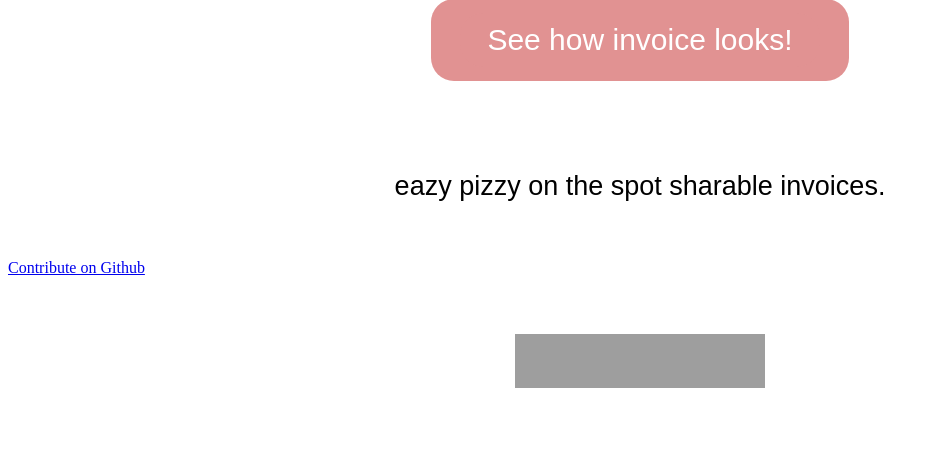
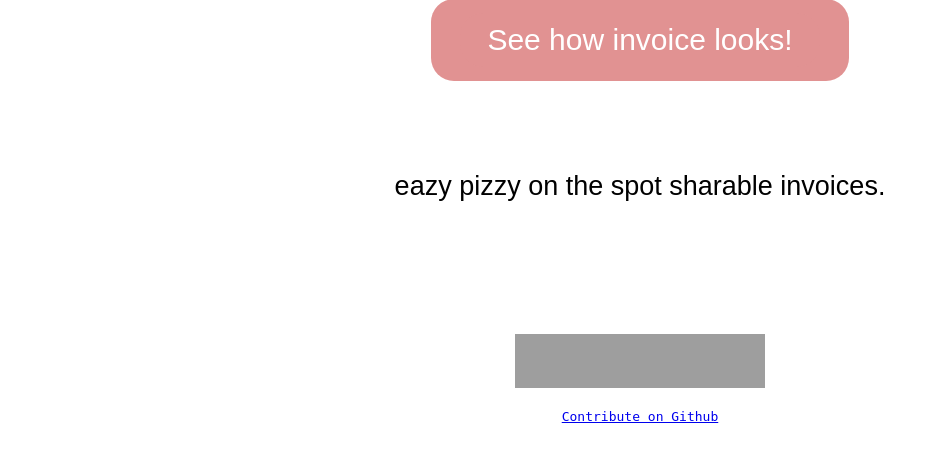
Before and after one commit to dhrm1k/invoiceee, a Flask app: page / in a window 1280 px wide. Shown: the part 198-660 px from the top of the page, without its empty margins (0-938 px from the left). Run offline with Flask 2, Linux system fonts and the light colour scheme; some web fonts are replaced; grey boxes are pictures that could not be loaded.

Commit message:
Update home.css

```diff
--- a/static/home.css
+++ b/static/home.css
@@ -50,7 +50,7 @@
   top: 132px;
 }
 
-.twitterhandle {
+.github {
   text-align: center;
   font-family: monospace;
   position: relative;
```
